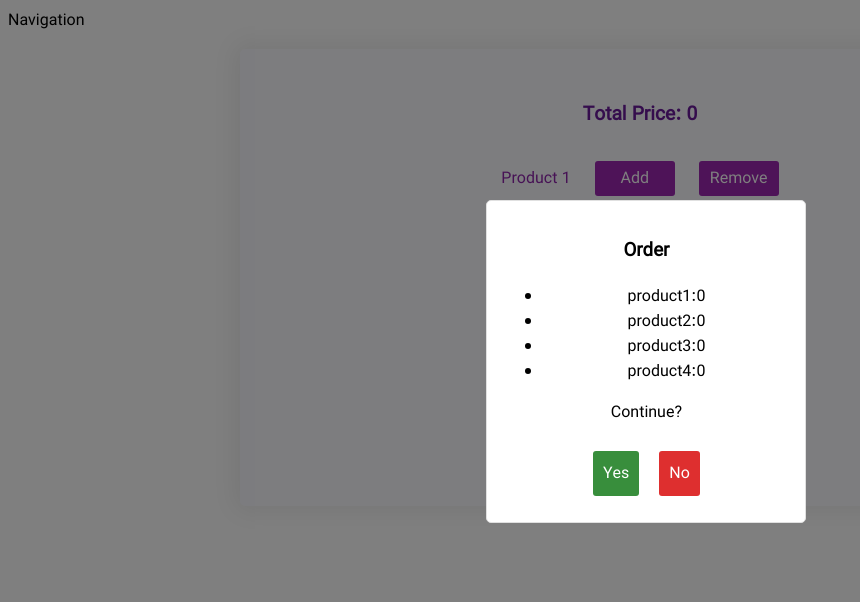
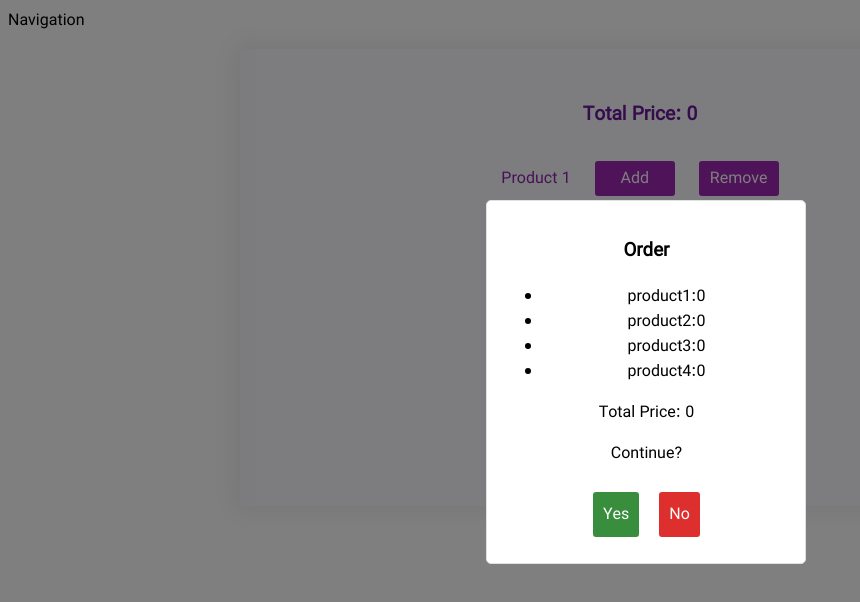
Before and after one commit to hosseinahmadizadeh/Shopping-App, a React (Create React App) app: page / in a window 1280 px wide. Both pictures are taken after a click on the button "Order". Shown: the top 602 px of the page, without its empty margins (0-860 px from the left). Built offline with nearby package versions, Linux system fonts and the light colour scheme.

Commit message:
Adding price to order

```diff
--- a/src/components/Order/Order.js
+++ b/src/components/Order/Order.js
@@ -14,6 +14,7 @@ const Order = (props) => {
     <Wrapper>
       <h3>Order</h3>
       <ul>{summery}</ul>
+      <p>Total Price: {props.price}</p>
       <p>Continue?</p>
       <Button btnType="success" click={props.continue}>
         Yes
--- a/src/container/Shopping/Shopping.js
+++ b/src/container/Shopping/Shopping.js
@@ -67,6 +67,7 @@ class Shopping extends React.Component {
         <Modal show={this.state.purchased} modalClose={this.modalCloseHandler}>
           <Order
             products={this.state.products}
+            price={this.state.totalPrice}
             continue={this.purchaseContinueHandler}
             cancel={this.modalCloseHandler}
           />
```
